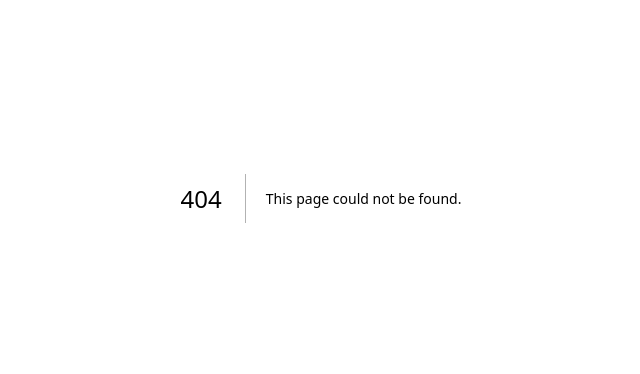
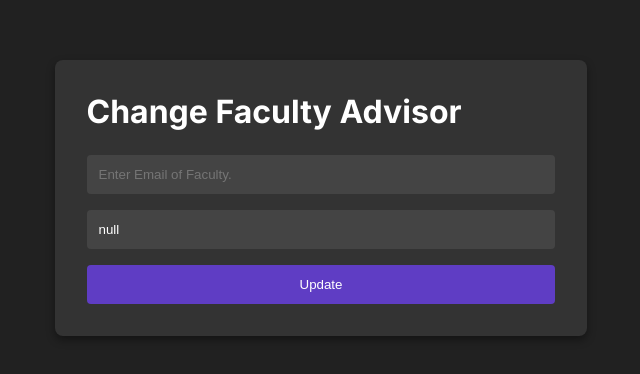
Before and after one commit to vedang1010/COEP-Tech-Hackathon, a Next.js app: page /updateInfo in a window 1280 px wide. Before the commit this address had no page. Shown: the part 202-576 px from the top of the page, without its empty margins (319-959 px from the left). Built offline with nearby package versions, Linux system fonts and the light colour scheme; no server answers; the database is empty.

Commit message:
update faculty advisor and cookies

```diff
--- a/src/app/sign-up/page.jsx
+++ b/src/app/sign-up/page.jsx
@@ -158,6 +158,7 @@ const SignUpPage = () => {
       const updatedUserData = {
         ...userData,
         position: selectedPosition,
+        email:email,
       };
       console.log("Updated user data:", updatedUserData);
 
--- /dev/null
+++ b/src/app/updateInfo/page.jsx
@@ -0,0 +1,174 @@
+'use client'
+import { useEffect, useState } from 'react';
+import { useCreateUserWithEmailAndPassword } from 'react-firebase-hooks/auth';
+import { auth, db } from '../config/config';
+import { useRouter } from 'next/navigation';
+import styled from 'styled-components';
+import { ref, set, getDatabase, onValue } from 'firebase/database';
+import Cookies from 'js-cookie';
+import { get } from 'firebase/database';
+
+
+const Container = styled.div`
+  min-height: 100vh;
+  display: flex;
+  align-items: center;
+  justify-content: center;
+  background-color: #212121;
+`;
+
+const SignUpForm = styled.div`
+  background-color: #333;
+  padding: 2rem;
+  border-radius: 8px;
+  box-shadow: 0 4px 8px rgba(0, 0, 0, 0.4);
+`;
+
+const Title = styled.h1`
+  color: #fff;
+  font-size: 2rem;
+  margin-bottom: 1.5rem;
+`;
+
+const Input = styled.input`
+  width: 100%;
+  padding: 0.75rem;
+  margin-bottom: 1rem;
+  background-color: #444;
+  border: none;
+  border-radius: 4px;
+  color: #fff;
+  outline: none;
+`;
+
+const Button = styled.button`
+  width: 100%;
+  padding: 0.75rem;
+  background-color: #5f3dc4;
+  border: none;
+  border-radius: 4px;
+  color: #fff;
+  cursor: pointer;
+  transition: background-color 0.3s ease;
+
+  &:hover {
+    background-color: #4d2d9e;
+  }
+`;
+
+const SignUpPage = () => {
+  const [error, setError] = useState(null);
+  const [email, setEmail] = useState('');
+
+  const [clubs, setClubs] = useState([]);
+  const [createUserWithEmailAndPassword] = useCreateUserWithEmailAndPassword(auth);
+  const router = useRouter();
+
+
+  const selectedClubName = Cookies.get("clubName") || null;
+  const [selectedClub, setSelectedClub] = useState(`${selectedClubName}`); // Initializing with "Coep CSI Club"
+  useEffect(() => {
+    // Fetch clubs from the database
+    const fetchClubs = async () => {
+      const database = getDatabase();
+      const clubsRef = ref(database, 'Clubs');
+      onValue(clubsRef, (snapshot) => {
+        const clubsData = [];
+        snapshot.forEach((childSnapshot) => {
+          clubsData.push(childSnapshot.val());
+        });
+        setClubs(clubsData);
+      });
+    };
+
+    fetchClubs();
+  }, []);
+
+
+  const handleSignUp = async () => {
+    try {
+      if (!email || !selectedClub) {
+        setError("Please fill in all fields.");
+        return;
+      }
+
+      const database = getDatabase();
+      const usersRef = ref(database, 'Users');
+
+      // Fetching all users from the database
+      onValue(usersRef, async (snapshot) => {
+        const usersData = snapshot.val() || {};
+
+        // Flag to track if user is found
+        let userFound = false;
+
+        // Loop through each user entry
+        for (const userId in usersData) {
+          const userData = usersData[userId];
+
+          // Compare email address with current email
+          if (userData.email === email) {
+            console.log("Found");
+            console.log("Position:", userData.position);
+            userFound = true;
+            break; // No need to continue searching if user is found
+          }
+        }
+
+        // If user is not found in the database
+        if (!userFound) {
+          console.log("Not found");
+        }
+      });
+
+      // Fetching club data outside of onValue callback
+      const clubRef = ref(database, `Clubs`);
+      const clubsSnapshot = await get(clubRef);
+      const clubsData = clubsSnapshot.val();
+
+      // Search for the club with the same name as the selected club
+      const clubToUpdate = Object.values(clubsData).find(club => club.name === selectedClub);
+
+      if (clubToUpdate) {
+        console.log("Club to update", clubToUpdate);
+        console.log("Path", `Clubs/${clubToUpdate.id}/advisor`);
+
+        // Update advisor field for Faculty Advisor
+        await set(ref(database, `Clubs/${clubToUpdate.id}/advisor`), email);
+        console.log("Advisor email updated successfully.");
+      } else {
+        console.log(`Club '${selectedClub}' not found.`);
+      }
+
+    } catch (e) {
+      console.error(e);
+      setError("Sign up failed. Please try again.");
+    }
+  };
+
+
+
+
+  return (
+    <Container>
+      <SignUpForm>
+        <Title>Change Faculty Advisor</Title>
+        <Input
+          type="email"
+          placeholder="Enter Email of Faculty."
+          value={email}
+          autoComplete="off"
+          onChange={(e) => setEmail(e.target.value)}
+        />
+        <Input
+          type="text"
+          value={selectedClub}
+          disabled
+        />
+        <Button onClick={handleSignUp}>Update</Button>
+      </SignUpForm>
+    </Container>
+  );
+};
+
+export default SignUpPage;
```
Also changed, not shown: src/app/admin/show_club/page.js (+15 -33 lines), 1 other file (tests, documents, lock files or other folders).
